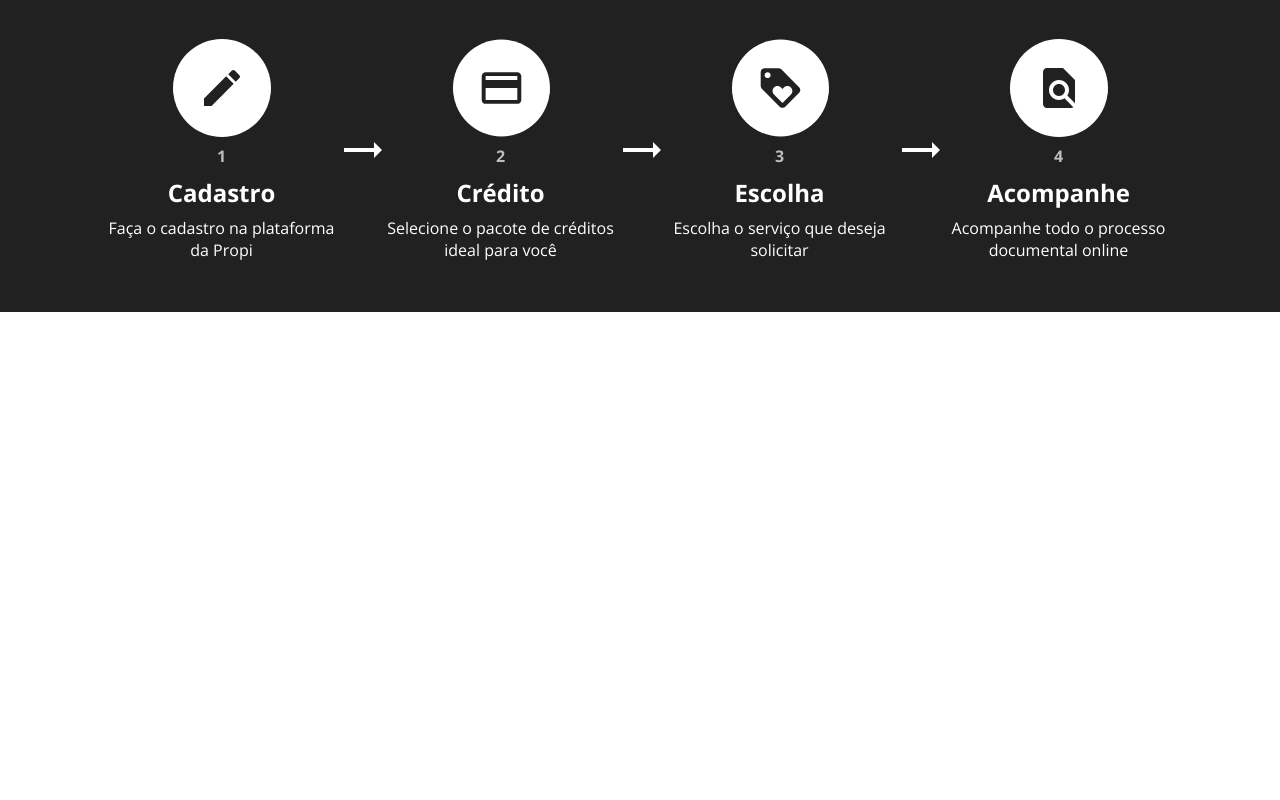
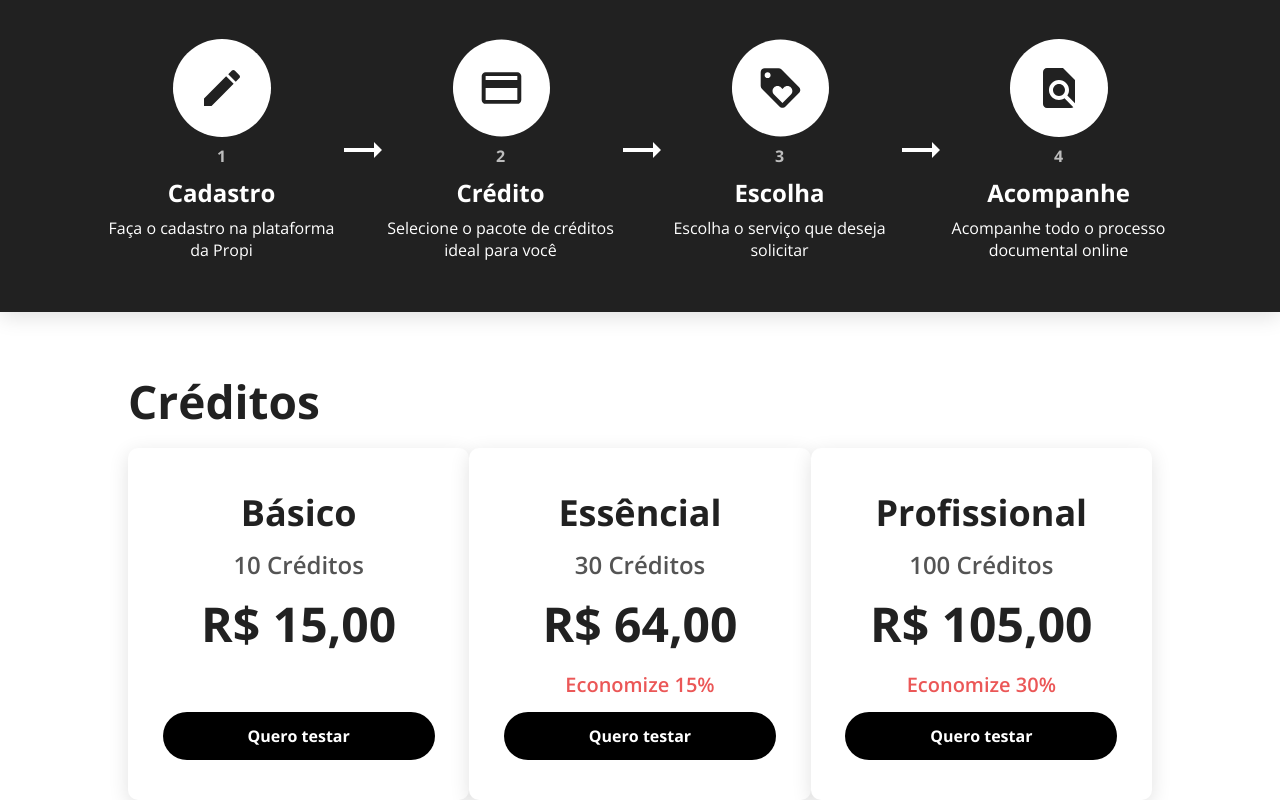
Before and after one commit to JBezerra/propi-landing-page, a Next.js app: page / in a window 1280 px wide. Shown: the part 1939-2739 px from the top of the page. Before the commit the page ends 2251 px from the top, so only its background shows below. Built offline with nearby package versions, Linux system fonts and the light colour scheme.

Commit message:
feat(plans): plans section implemented

```diff
--- a/pages/index.js
+++ b/pages/index.js
@@ -134,21 +134,21 @@ export default function Landing() {
             <h4>Cadastro</h4>
             <p>Faça o cadastro na plataforma da Propi</p>
           </div>
-          <img src='/assets/images/arrow-right.svg' alt='Seta para direita'/>
+          <img src='/assets/images/arrow-right.svg' alt='Seta para direita' />
           <div className={styles.howItWorksItemContainer}>
             <img src='/assets/images/circle-card.svg' alt='Caneta' />
             <h5>2</h5>
             <h4>Crédito</h4>
             <p>Selecione o pacote de créditos ideal para você</p>
           </div>
-          <img src='/assets/images/arrow-right.svg' alt='Seta para direita'/>
+          <img src='/assets/images/arrow-right.svg' alt='Seta para direita' />
           <div className={styles.howItWorksItemContainer}>
             <img src='/assets/images/circle-tag.svg' alt='Caneta' />
             <h5>3</h5>
             <h4>Escolha</h4>
             <p>Escolha o serviço que deseja solicitar</p>
           </div>
-          <img src='/assets/images/arrow-right.svg' alt='Seta para direita'/>
+          <img src='/assets/images/arrow-right.svg' alt='Seta para direita' />
           <div className={styles.howItWorksItemContainer}>
             <img src='/assets/images/circle-file.svg' alt='Caneta' />
             <h5>4</h5>
@@ -158,6 +158,46 @@ export default function Landing() {
         </div>
       </div>
 
+      <div className={styles.plansContainer}>
+        <h1>Créditos</h1>
+        <div className={styles.plansItemsContainer}>
+          <div className={styles.plansItemContainer}>
+            <div className={styles.plansContentAreaContainer}>
+              <div className={styles.plansItemTextContainer}>
+                <h2>Básico</h2>
+                <p>10 Créditos</p>
+                <h1>R$ 15,00</h1>
+              </div>
+              <button>Quero testar</button>
+            </div>
+          </div>
+
+          <div className={styles.plansItemContainer}>
+            <div className={styles.plansContentAreaContainer}>
+              <div className={styles.plansItemTextContainer}>
+                <h2>Essêncial</h2>
+                <p>30 Créditos</p>
+                <h1>R$ 64,00</h1>
+              </div>
+              <p>Economize 15%</p>
+              <button>Quero testar</button>
+            </div>
+          </div>
+
+          <div className={styles.plansItemContainer}>
+            <div className={styles.plansContentAreaContainer}>
+              <div className={styles.plansItemTextContainer}>
+                <h2>Profissional</h2>
+                <p>100 Créditos</p>
+                <h1>R$ 105,00</h1>
+              </div>
+              <p>Economize 30%</p>
+              <button>Quero testar</button>
+            </div>
+          </div>
+        </div>
+      </div>
+
     </div>
 
   )
--- a/styles/Landing.module.css
+++ b/styles/Landing.module.css
@@ -205,7 +205,7 @@
     margin-top: 64px;
 }
 
-.howItWorksContainer h1{
+.howItWorksContainer h1 {
     font: 800 46px Open Sans;
     color: #FFFFFF;
     width: 80%;
@@ -252,3 +252,80 @@
     text-align: center;
     color: #FFFFFF;
 }
+
+.plansContainer {
+    margin-top: calc(466px + 70px);
+    margin-bottom: 72px;
+}
+
+.plansContainer h1 {
+    font: 800 46px Open Sans;
+    color: rgba(0, 0, 0, 0.87);
+}
+
+.plansItemsContainer {
+    display: flex;
+    align-items: center;
+    justify-content: space-between;
+    padding-top: 16px;
+}
+
+.plansItemContainer {
+    width: 352px;
+    height: 352px;
+    background: #FFFFFF;
+    box-shadow: 0px 5px 20px rgba(0, 0, 0, 0.12);
+    border-radius: 10px;
+    display: flex;
+    align-items: center;
+    justify-content: center;
+    flex-direction: column;
+}
+
+.plansContentAreaContainer {
+    height: 272px;
+    display: flex;
+    align-items: center;
+    justify-content: space-between;
+    flex-direction: column;
+}
+
+.plansContentAreaContainer p {
+    font: 600 20px Open Sans;
+    color: #EB5757;
+}
+
+.plansItemTextContainer {
+    height: 168px;
+    display: flex;
+    align-items: center;
+    justify-content: space-between;
+    flex-direction: column;
+}
+
+.plansItemTextContainer h2 {
+    font: bold 36px Open Sans;
+    color: rgba(0, 0, 0, 0.87);
+}
+
+.plansItemTextContainer p {
+    font: 600 24px Open Sans;
+    color: rgba(0, 0, 0, 0.67);
+}
+
+.plansItemTextContainer h1 {
+    font: bold 48px Open Sans;
+    color: rgba(0, 0, 0, 0.87);
+}
+
+.plansItemContainer button {
+    width: 272px;
+    height: 48px;
+    background: #000000;
+    border-radius: 40px;
+    border: none;
+    outline: none;
+    cursor: pointer;
+    font: bold 16px Open Sans;
+    color: #FFFFFF;
+}
```
